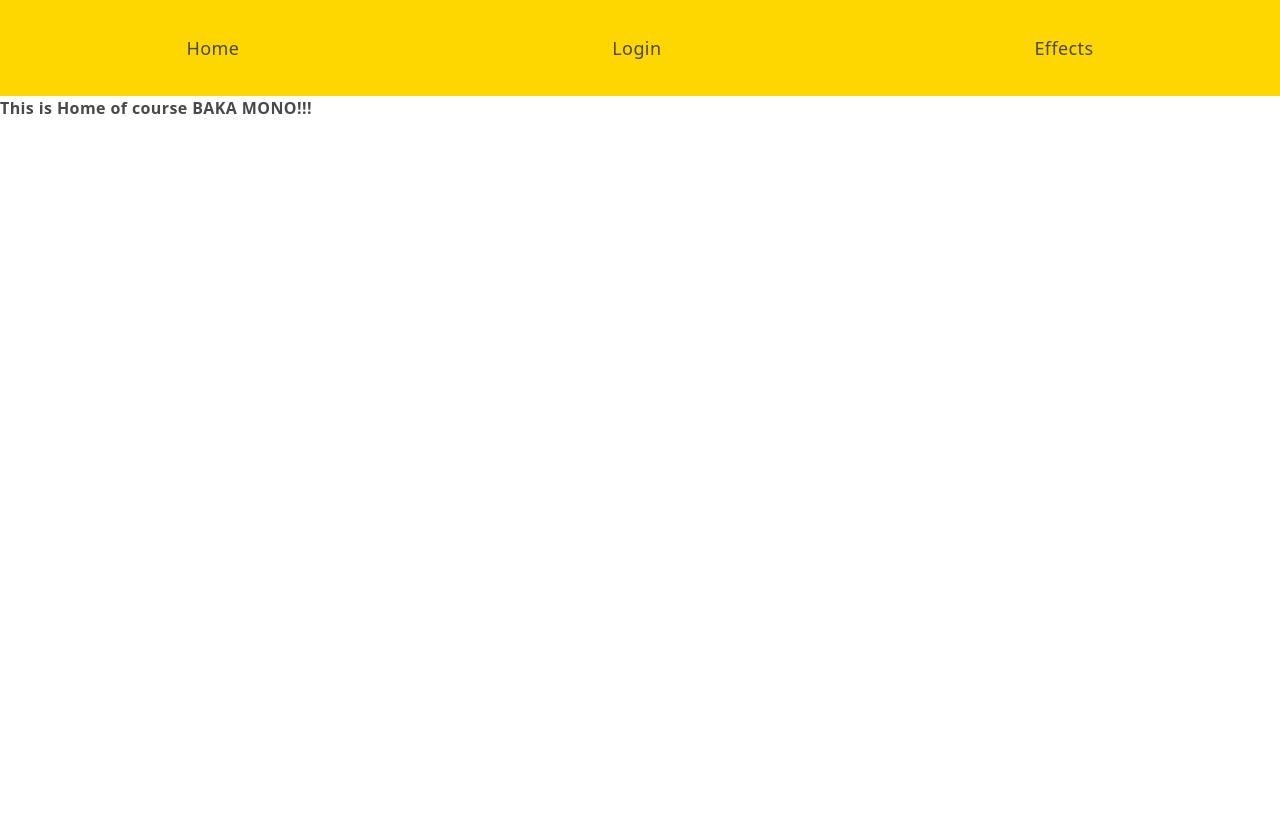
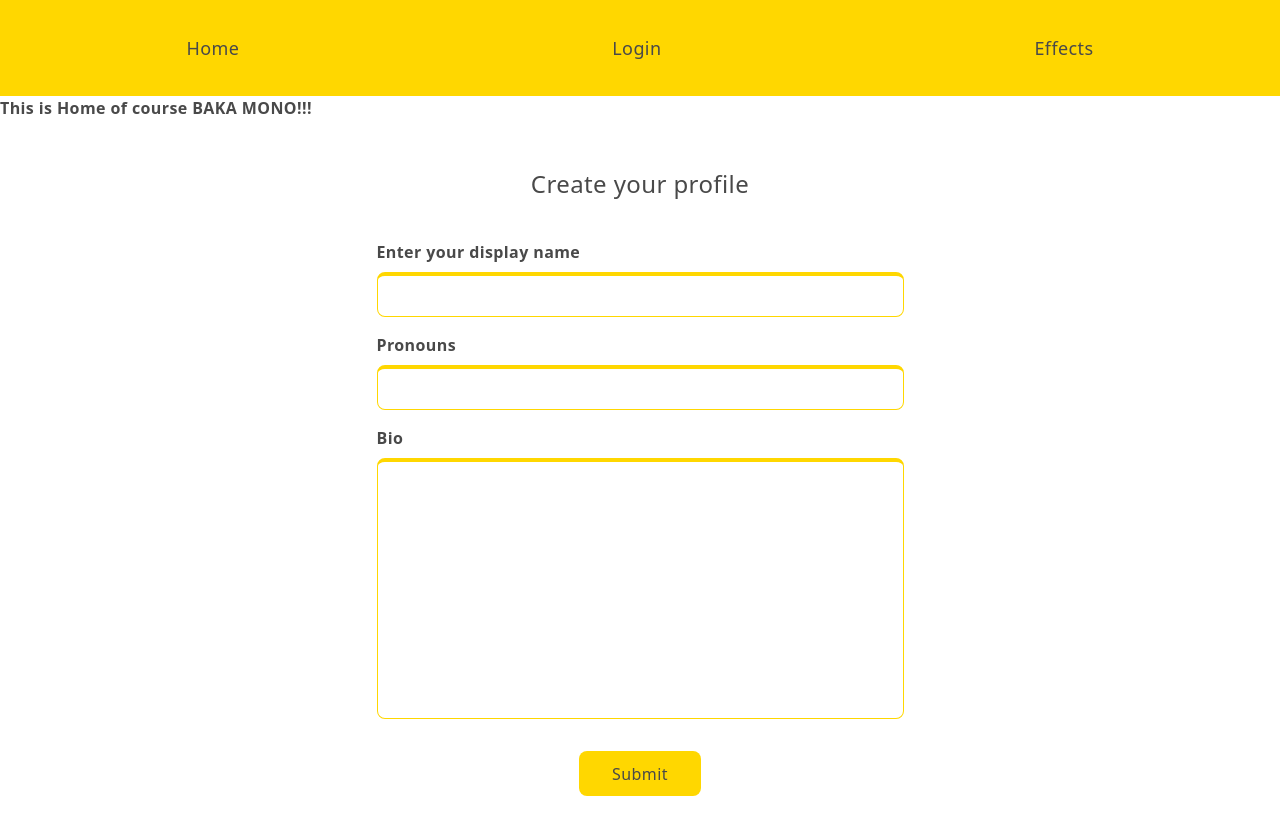
Before and after one commit to Saloni581/MiniNitro, a React (Vite) app in the folder client/: page / in a window 1280 px wide. Shown: the top 834 px of the page. Before the commit the page ends 800 px from the top, so only its background shows below. Built offline with nearby package versions, Linux system fonts and the light colour scheme; no server answers.

Commit message:
Add frontend validations in onboarding profile form.

```diff
--- a/client/src/components/Home.tsx
+++ b/client/src/components/Home.tsx
@@ -1,8 +1,10 @@
+import ProfileForm from "@/components/ProfileForm.tsx";
 
 const Home = () => {
     return (
         <div>
             This is Home of course BAKA MONO!!!
+            <ProfileForm />
         </div>
     );
 };
--- a/client/src/components/ProfileForm.tsx
+++ b/client/src/components/ProfileForm.tsx
@@ -1,43 +1,89 @@
-import { useState } from "react";
 import { useNavigate } from "react-router-dom";
 import { saveProfileDetails } from "../../api/user.ts";
 import type { SetUserProps } from "../../types/types.ts";
+import { profileSchema } from "@/lib/validations/profile.schema.ts";
+import { useForm } from "react-hook-form";
+import * as z from "zod";
+import { zodResolver } from "@hookform/resolvers/zod";
 
 const ProfileForm = ({ setUser }: SetUserProps) => {
-
-    const [displayName, setDisplayName] = useState("");
-    const [pronouns, setPronouns] = useState("");
-    const [bio, setBio] = useState("");
     const navigate = useNavigate();
 
-    const handleOnboardingDetailsSubmit = async () => {
-        const result = await saveProfileDetails({ displayName, pronouns, bio });
+    const handleOnboardingDetailsSubmit = async (data: z.infer<typeof profileSchema>) => {
+        const result = await saveProfileDetails(data);
         setUser(result.userProfile);
-    }
-
-    const handleSubmit = async (e: React.FormEvent<HTMLFormElement>) => {
-        e.preventDefault();
-        await handleOnboardingDetailsSubmit();
         navigate("/profile");
     }
 
+    const form = useForm<z.infer<typeof profileSchema>>({
+        resolver: zodResolver(profileSchema),
+        mode: "onChange",
+        defaultValues: {
+            displayName: "",
+            pronouns: "",
+            bio: ""
+        },
+    });
+
     return (
-        <form className="profile-form" onSubmit={handleSubmit}>
-            <p className="profile-form-heading">Create your profile</p>
+        <form
+            onSubmit={form.handleSubmit(handleOnboardingDetailsSubmit)}
+            className="profile-form"
+            noValidate={true}
+        >
+            <span className="profile-form-heading">Create your profile</span>
+
             <div className="identity">
                 <div className="identity-input">
-                    <label htmlFor="displayName">Enter your display Name</label>
-                    <input type="text" name="displayName" id="displayName" onChange={(e) => setDisplayName(e.target.value)} />
+                    <label htmlFor="displayName">
+                        Enter your display name
+                    </label>
+                    <input
+                        id="displayName"
+                        type="text"
+                        { ...form.register("displayName") }
+                    />
+                    {
+                        form.formState.errors.displayName && (
+                            <p className="error-message">
+                                {form.formState.errors.displayName.message}
+                            </p>
+                        )
+                    }
                 </div>
                 <div>
                     <label htmlFor="pronouns">Pronouns</label>
-                    <input type="text" name="pronouns" id="pronouns" onChange={(e) => setPronouns(e.target.value)} />
+                    <input
+                        id="pronouns"
+                        type="text"
+                        { ...form.register("pronouns") }
+                    />
+                    {
+                        form.formState.errors.pronouns && (
+                            <p className="error-message">
+                                {form.formState.errors.pronouns.message}
+                            </p>
+                        )
+                    }
                 </div>
                 <div>
                     <label htmlFor="bio">Bio</label>
-                    <textarea rows={10} cols={50} id="bio" name="bio" onChange={(e) => setBio(e.target.value)} />
+                    <textarea
+                        rows={10}
+                        cols={50}
+                        id="bio"
+                        { ...form.register("bio") }
+                    />
+                    {
+                        form.formState.errors.bio && (
+                            <p className="error-message">
+                                {form.formState.errors.bio.message}
+                            </p>
+                        )
+                    }
                 </div>
             </div>
+
             <button type="submit">Submit</button>
         </form>
     );
--- a/client/src/index.css
+++ b/client/src/index.css
@@ -133,7 +133,7 @@ button:active {
   }
 
   .profile-form-heading {
-    @apply mb-6 font-bold text-2xl [font-variant-caps:small-caps];
+    @apply mb-6 font-medium text-2xl;
   }
 
   .identity div {
--- /dev/null
+++ b/client/src/lib/validations/profile.schema.ts
@@ -0,0 +1,15 @@
+import * as z from "zod";
+
+export const profileSchema = z.object({
+    displayName: z
+        .string()
+        .trim()
+        .max(20, "Display Name should not exceed 20 characters."),
+    pronouns: z
+        .string()
+        .max(10, "Pronouns should not exceed 10 characters."),
+    bio: z
+        .string()
+        .trim()
+        .max(250, "Bio should not exceed 250 characters."),
+});
```
